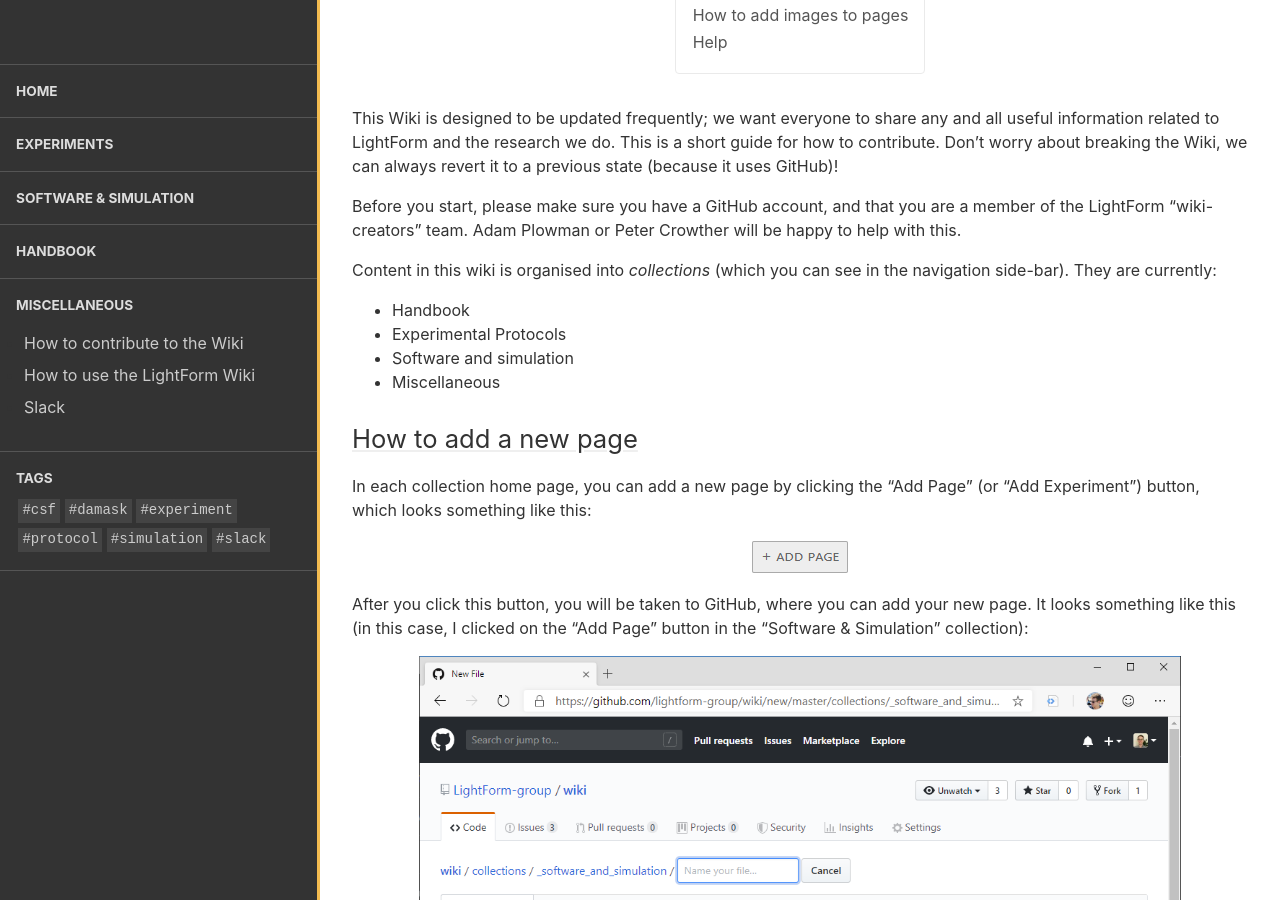
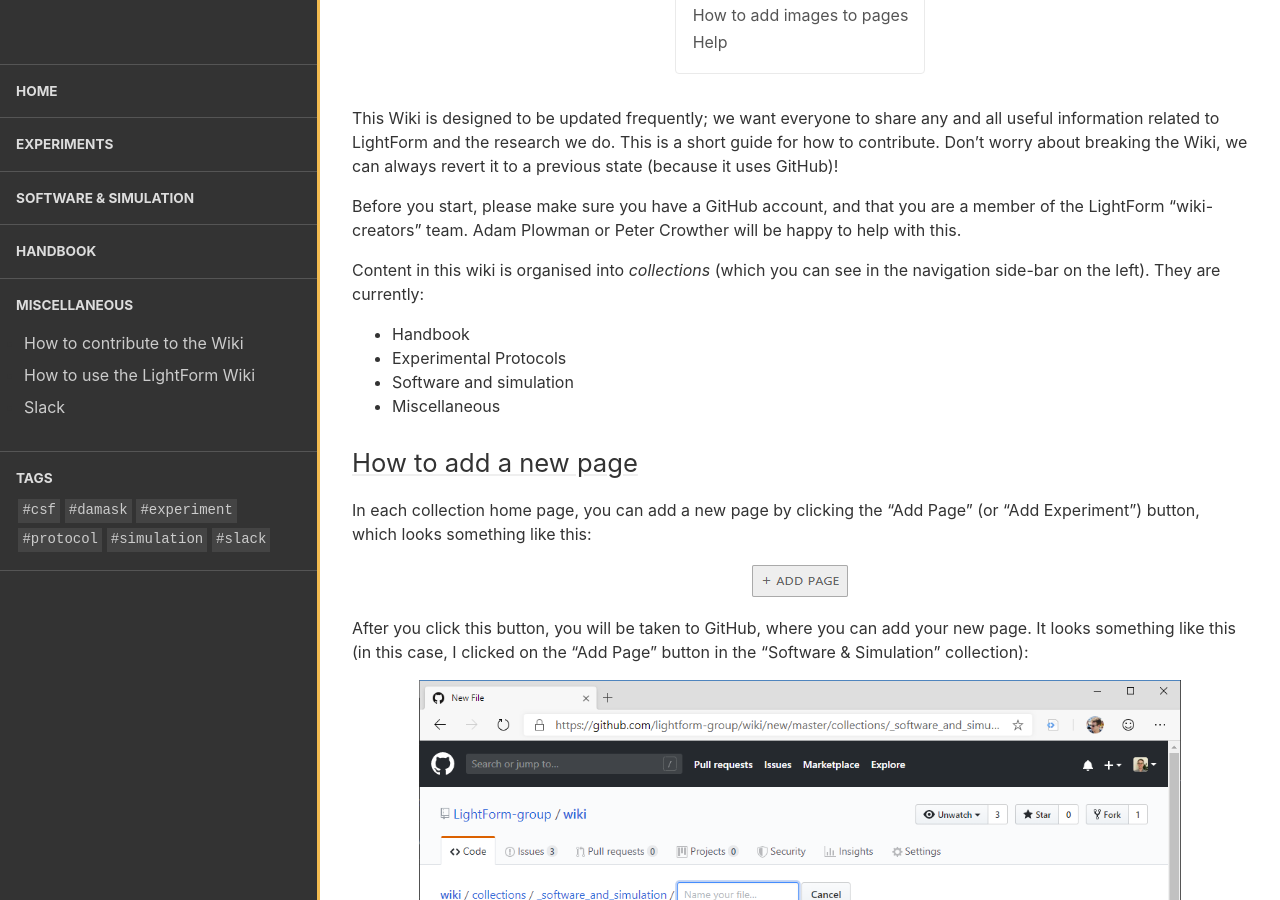
Before and after one commit to LightForm-group/wiki, a Jekyll site: the page built from collections/_miscellaneous/contribution.md, in a window 1280 px wide and 900 px high, scrolled down 321 px. Built offline with Jekyll 4.4.1, drawn with Linux system fonts in a browser that asks for light colours.

Commit message:
Small edit

```diff
--- a/collections/_miscellaneous/contribution.md
+++ b/collections/_miscellaneous/contribution.md
@@ -8,7 +8,7 @@ This Wiki is designed to be updated frequently; we want everyone to share any an
 
 Before you start, please make sure you have a GitHub account, and that you are a member of the LightForm "wiki-creators" team. Adam Plowman or Peter Crowther will be happy to help with this.
 
-Content in this wiki is organised into *collections* (which you can see in the navigation side-bar). They are currently:
+Content in this wiki is organised into *collections* (which you can see in the navigation side-bar on the left). They are currently:
 
 - Handbook
 - Experimental Protocols
```
